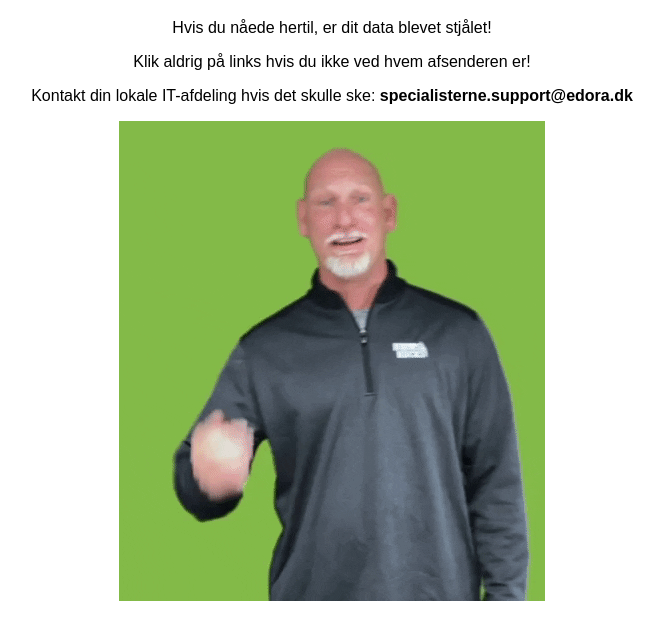
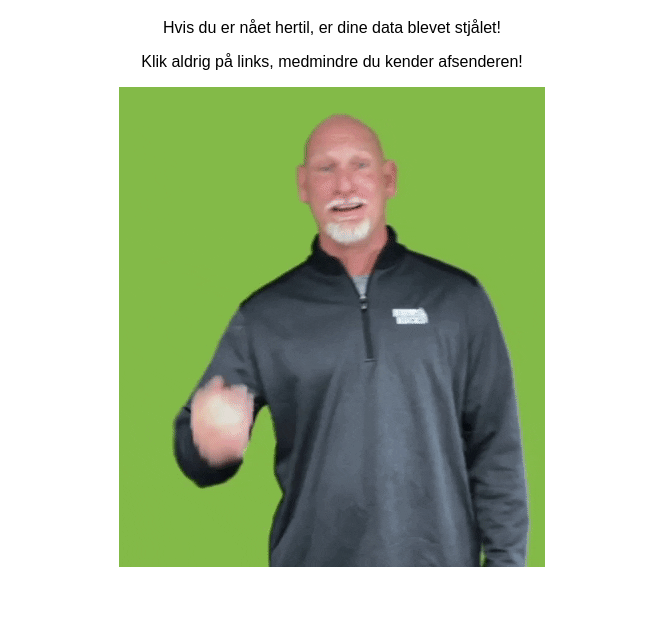
Before and after one commit to MoYasBel/https-login.microsoft.com.secure-auth-verification.xyz-login.php-user-your-email-example.com-sessi, a plain HTML site: page index.html in a window 1280 px wide. Shown: the part 119-758 px from the top of the page, without its empty margins (308-972 px from the left). Drawn offline with Linux system fonts and the light colour scheme.

Commit message:
Update index.html

```diff
--- a/index.html
+++ b/index.html
@@ -7,9 +7,9 @@
 </head>
 <body style="text-align: center; padding: 50px; font-family: Arial, sans-serif;">
     <h1>Det her er phishing!</h1>
-    <p>Hvis du nåede hertil, er dit data blevet stjålet!</p>
-    <p>Klik aldrig på links hvis du ikke ved hvem afsenderen er!</p>
-    <p>Kontakt din lokale IT-afdeling hvis det skulle ske: <b>specialisterne.support@edora.dk<b></b></p>
+    <p>Hvis du er nået hertil, er dine data blevet stjålet!</p>
+    <p>Klik aldrig på links, medmindre du kender afsenderen!</p>
+    <pKontakt din lokale IT-afdeling, hvis det sker: specialisterne.support@edora.dk<b></b></p>
     <img src="phish.gif" alt="fisk">
 
 
```
